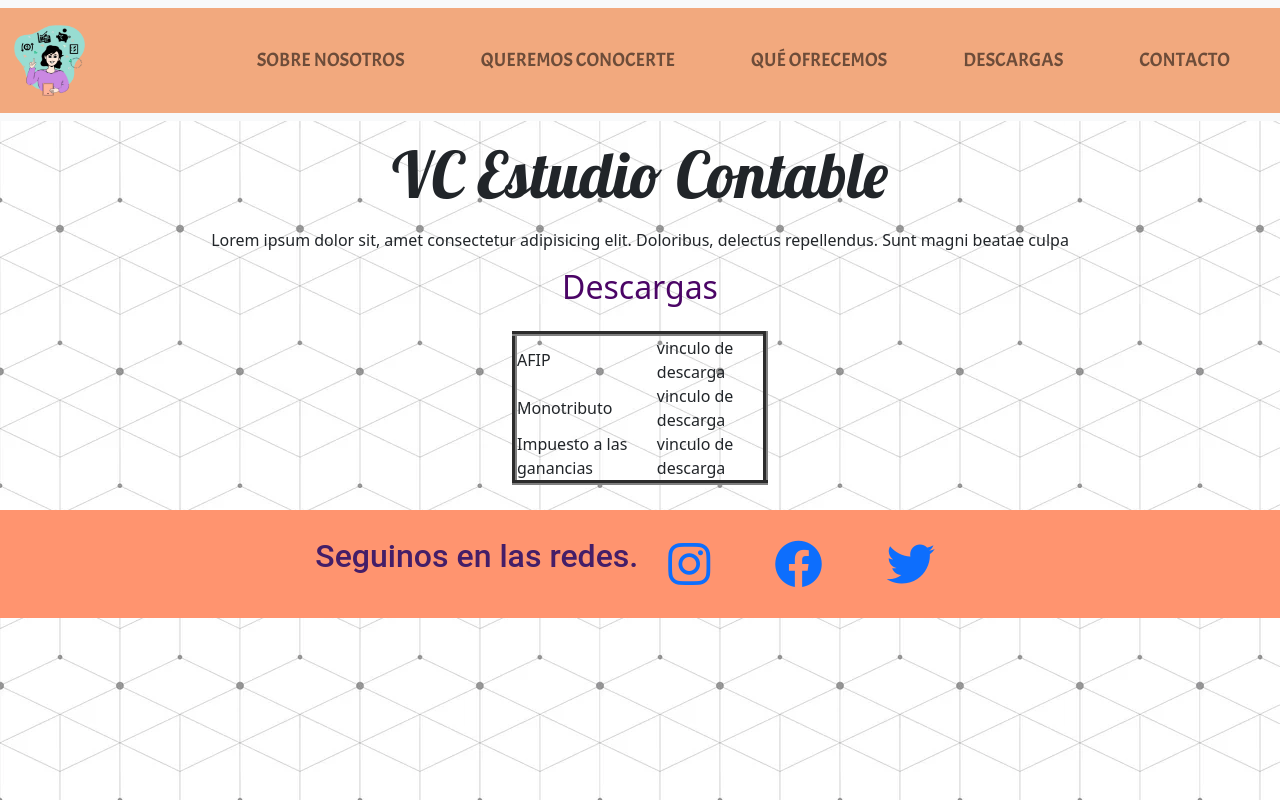
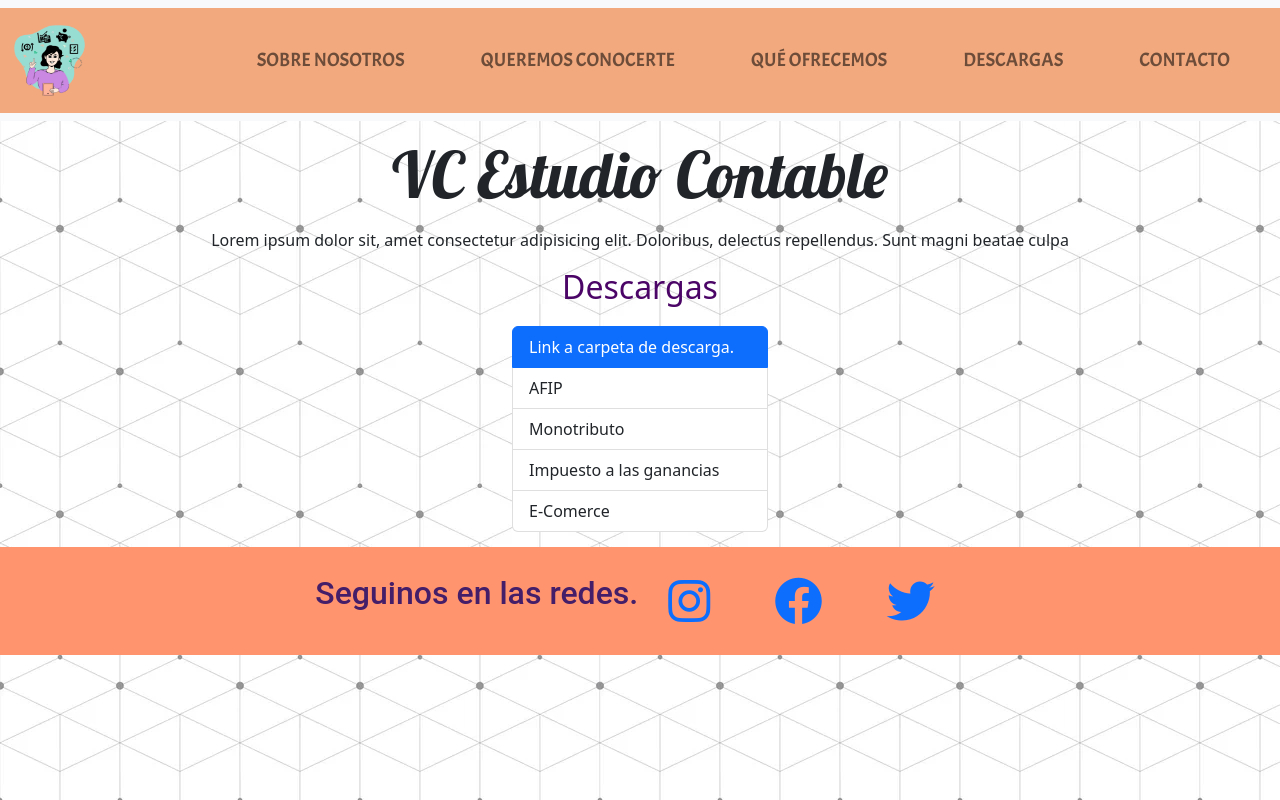
Before and after one commit to gonrancor/vccontable.entrega, a plain HTML site: page descargas.html in a window 1280 px wide. Drawn offline with nearby package versions, Linux system fonts and the light colour scheme.

Commit message:
entrega con bootstrap nro 11

```diff
--- a/descargas.html
+++ b/descargas.html
@@ -53,22 +53,15 @@
             <p>Lorem ipsum dolor sit, amet consectetur adipisicing elit. Doloribus, delectus repellendus. Sunt magni beatae culpa</p>
         </div>
         <h2 class="titulo">Descargas</h2>
-        <table border="5px" cellpadding="10px" cellspacing="5px" class="descargas__mainTable">
-            <tr>
-                <td>AFIP</td>
-                <td>vinculo de descarga</td>
-            </tr>
-            <tr>
-                <td>Monotributo</td>
-                <td>vinculo de descarga</td>
-            </tr>
-            <tr>
-                <td>Impuesto a las ganancias</td>
-                <td>vinculo de descarga</td>
-            </tr>
-
-        </table>
-
+        <ul class="list-group align-content-center">
+            <a href="#" class="list-group-item list-group-item-action active" aria-current="true">
+                Link a carpeta de descarga.
+            </a>
+            <li class="list-group-item">AFIP</li>
+            <li class="list-group-item">Monotributo</li>
+            <li class="list-group-item">Impuesto a las ganancias</li>
+            <li class="list-group-item">E-Comerce</li>
+        </ul>
     </main>
     <!--ends main-->
     <footer >
--- a/style/style.css
+++ b/style/style.css
@@ -60,6 +60,7 @@ footer {
     display: flex;
     text-align: center;
     justify-content: center;
+    margin-top: 15px;
 }
 footer a {
     text-decoration: none;
@@ -93,7 +94,9 @@ footer a {
 .main__Index{
     align-items: center;
 }
-
+.slide img {
+    height: 50vh;
+}
 .main__Article {
     display: flex;
     flex-direction: row;
@@ -181,6 +184,9 @@ footer a {
 .centrado {
     text-align: center;
 }
+.list-group {
+    margin: 20px 40vw;
+}
 .nosotros__oficina {
     display: flex;
     justify-content: space-around;
@@ -242,6 +248,7 @@ footer a {
 .nav__ofrecemos {
     grid-area: nav;
 }
+
 .texto__contacto {
     font-family: 'Acme', sans-serif;
     font-size: larger;
@@ -339,4 +346,7 @@ footer a {
         display: flex;
         flex-direction: column;
     }
+    .list-group {
+        margin: 0 10px;
+    }
 }
```
Also changed, not shown: index.html (+0 -3 lines), queremos-conocerte.html (+1 -1 lines), sobre-nosotros.html (+4 -4 lines), img/belu.png.
